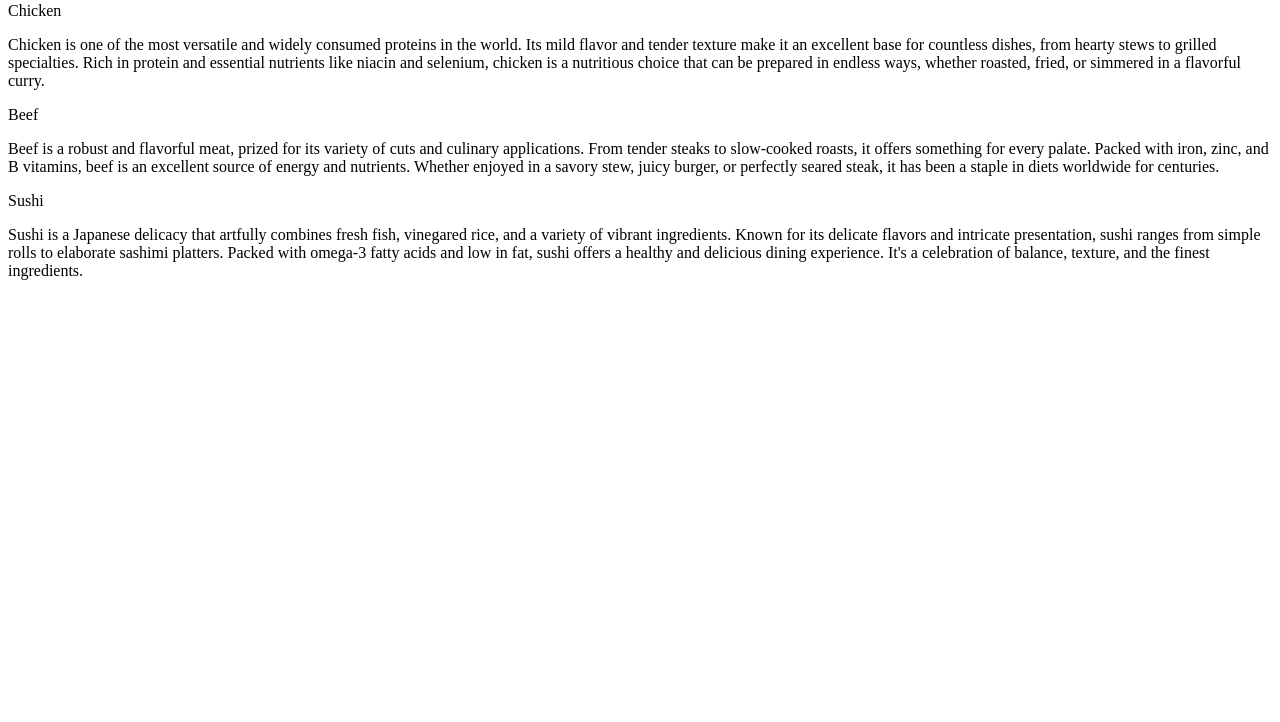
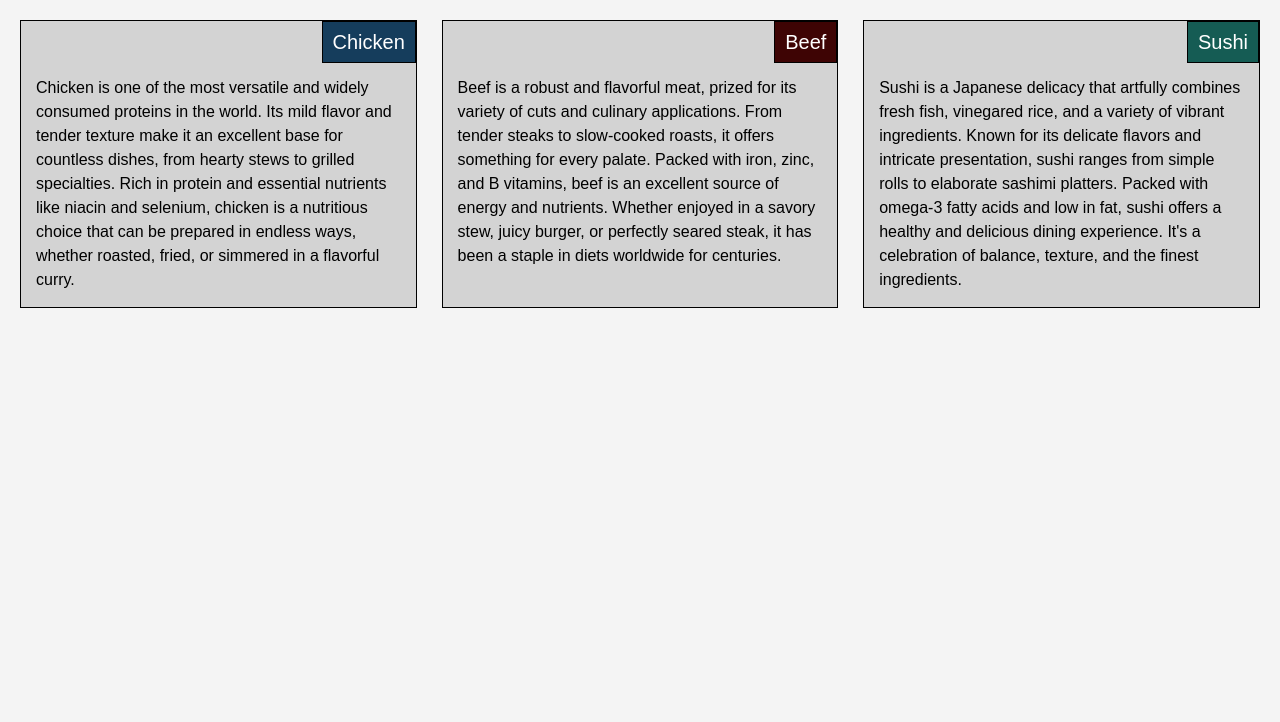
Before and after one commit to lessighy/coursera-test, a plain HTML site: page module2-solution/index.html in a window 1280 px wide. Shown: the part 78-800 px from the top of the page. Drawn offline with Linux system fonts and the light colour scheme.

Commit message:
Update index.html

```diff
--- a/module2-solution/index.html
+++ b/module2-solution/index.html
@@ -4,7 +4,7 @@
 <meta charset="UTF-8">
 <meta name="viewport" content="width=device-width, initial-scale=1.0">
 <title>Module 2</title>
-<link rel="stylesheet" href="styles4.css"
+<link rel="stylesheet" href="styles2.css"
 <style>
 </style>
 </head>
```
